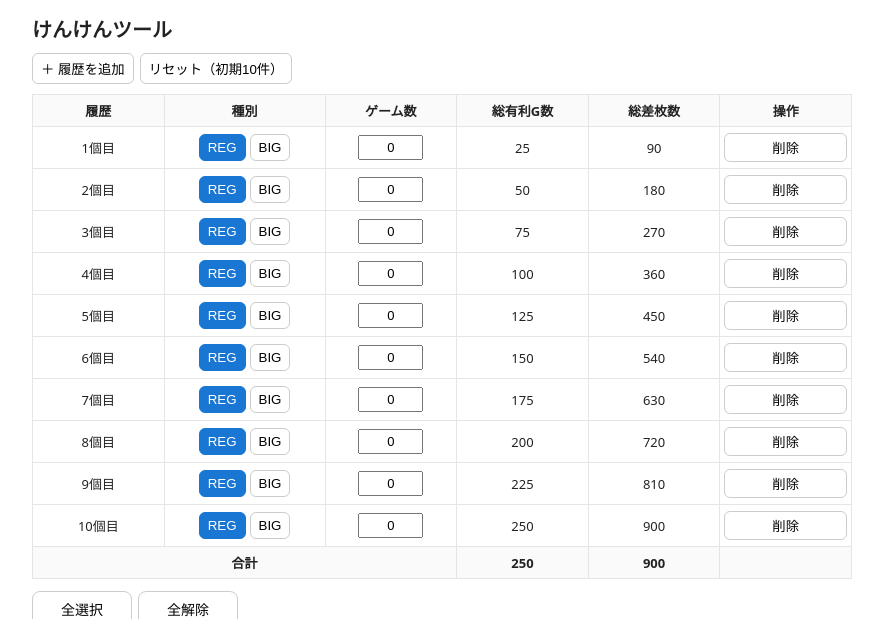
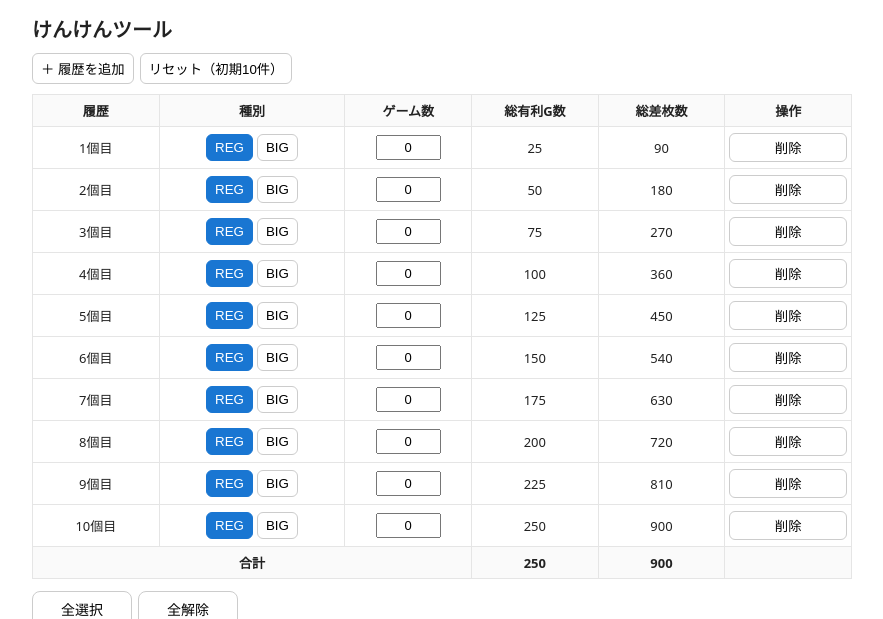
Before and after one commit to kenken0808/app_graph, a Flask app: page / in a window 1280 px wide. Shown: the top 619 px of the page, without its empty margins (198-1081 px from the left). Run offline with Flask 3, Linux system fonts and the light colour scheme.

Commit message:
スマホ画面対応

```diff
--- a/templates/index.html
+++ b/templates/index.html
@@ -164,12 +164,12 @@ input[type="number"]::-webkit-outer-spin-button {
   <table id="history-table">
     <thead>
       <tr>
-        <th style="width:18%;">履歴</th>
+        <th style="width:15%;">履歴</th>
         <th style="width:22%;">種別</th>
-        <th style="width:18%;">ゲーム数</th>
-        <th style="width:18%;">総有利G数</th>
-        <th style="width:18%;">総差枚数</th>
-        <th style="width:18%;">操作</th>
+        <th style="width:15%;">ゲーム数</th>
+        <th style="width:15%;">総有利G数</th>
+        <th style="width:15%;">総差枚数</th>
+        <th style="width:15%;">操作</th>
       </tr>
     </thead>
     <tbody id="tbody"></tbody>
```
